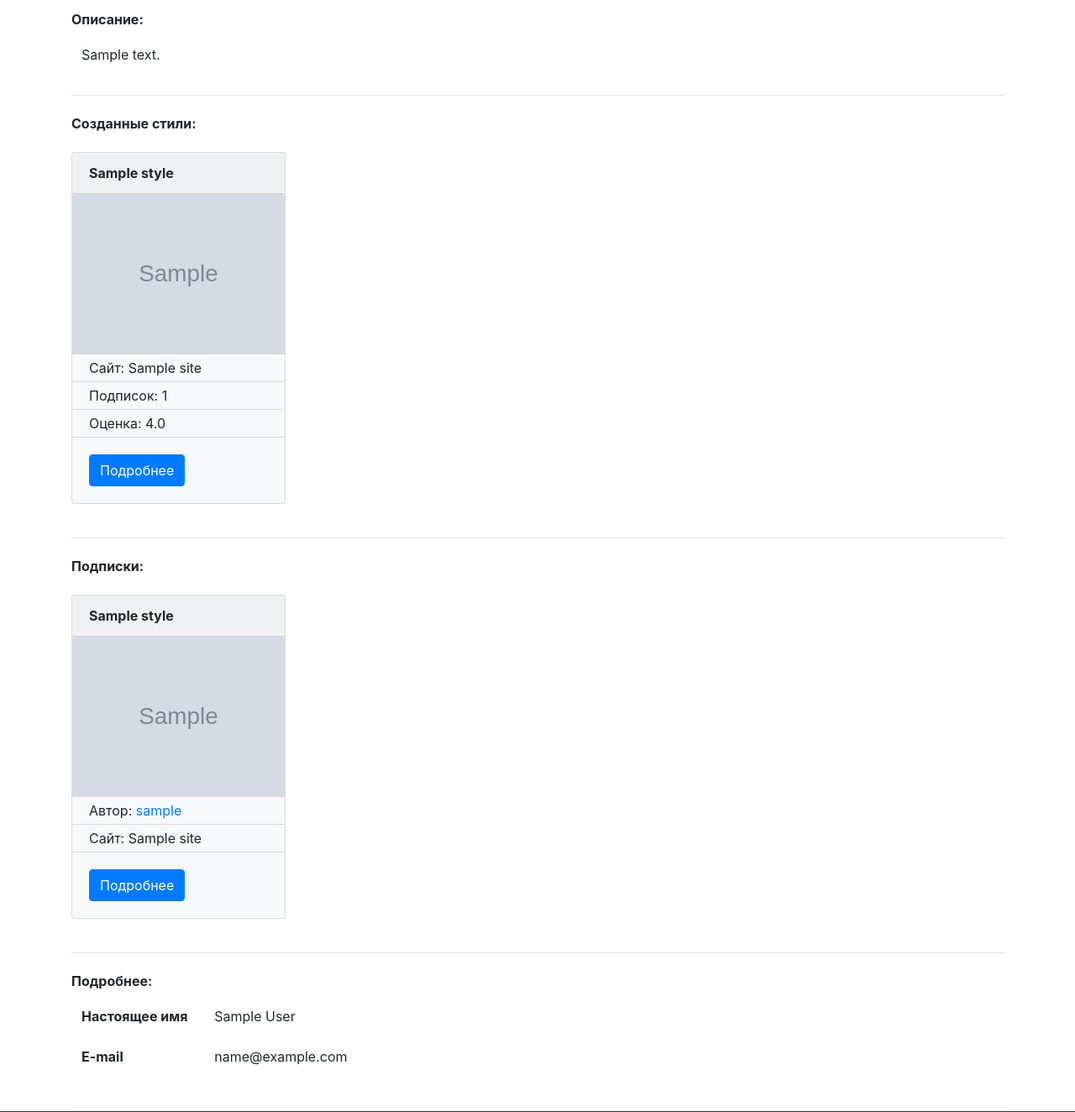
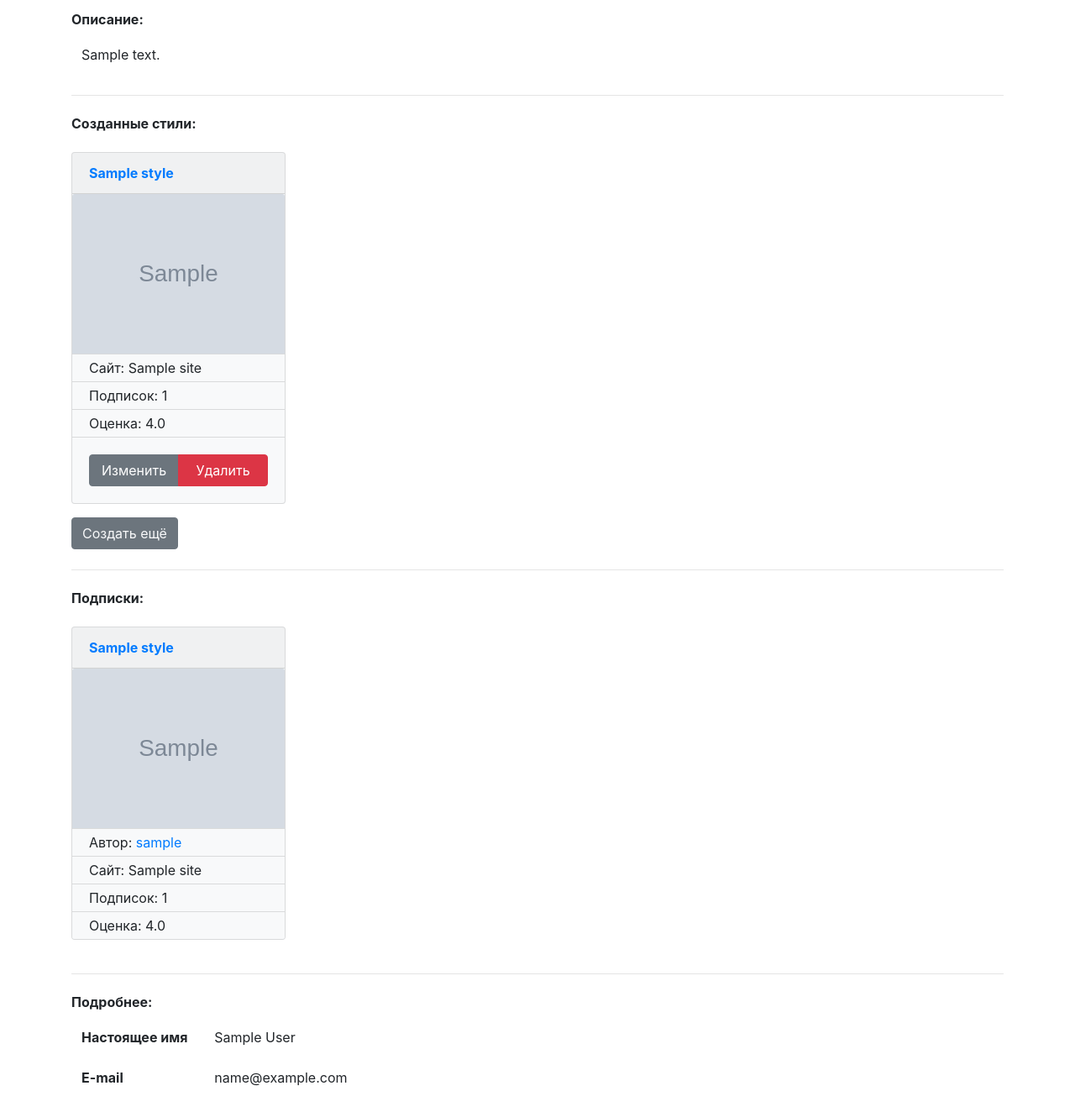
Before and after one commit to UselessNaughtyCat/restyle-catalog-django, a Django app: page /person/1 in a window 1280 px wide. Shown: the part 170-1494 px from the top of the page at 84% size. Run offline with Django 3.2, Linux system fonts and the light colour scheme; a user stored in the database is signed in; tables that the repository leaves empty hold one stand-in row (values such as "Sample post"); grey boxes marked "Sample" are stand-in pictures; some libraries are stand-ins or nearby versions.

Commit message:
Small fixes №4

```diff
--- a/mainapp/templates/person_info.html
+++ b/mainapp/templates/person_info.html
@@ -4,16 +4,16 @@
 {% endblock %}
 {% block main %}
 <div class="row">
-    <div class="col-12 col-sm-8 col-lg-8">
+    <div class="col-12 col-sm-9 col-lg-8">
         <h1 class="font-weight-bold">{{ curr_user.username }}{% if is_self_person %}<small class="text-muted"> (Это вы)</small>{% endif %}</h1>
     </div>
-    <div class="col-2 col-sm-4 col-lg-4 text-right">
+    <div class="col-2 col-sm-3 col-lg-4 text-right">
         {% if user.is_authenticated %}
             {% if not is_self_person %}
-            <button type="button" class="btn btn-outline-secondary btn-lg">Подписаться</button>
+            <button type="button" class="btn btn-outline-secondary">Подписаться</button>
             {% endif %}
         {% else %}
-            <div type="button" class="btn btn-outline-secondary btn-lg disabled">Войдите для подписки</div>
+            <div type="button" class="btn btn-outline-secondary disabled">Войдите для подписки</div>
         {% endif %}
     </div>
 </div>
@@ -24,39 +24,47 @@
 <h6 class="font-weight-bold">Созданные стили:</h6>
 <div class="row">
     {% for style in curr_user_works %}
-    <div class="col-sm-12 col-md-6 col-lg-4 col-xl-3 mt-3 mb-3">
+    <div class="col-9 col-sm-6 col-md-6 col-lg-4 col-xl-3 mt-3 mb-3">
         <div class="card bg-light">
-            <div class="card-header font-weight-bold">{{ style.name }}</div>
+            <a class="card-header font-weight-bold" href="{% url 'style-info' style.id %}">{{ style.name }}</a>
             <img class="card-img-top" src="{{ style.image.url }}" alt="Card image cap">
             <ul class="list-group list-group-flush">
                 <li class="list-group-item bg-light custom-list-group-item-small">Сайт: {{ style.site }}</li>
                 <li class="list-group-item bg-light custom-list-group-item-small">Подписок: {{ style.subscribed }}</li>
                 <li class="list-group-item bg-light custom-list-group-item-small">Оценка: {{ style.average_rating }}</li>
             </ul>
+            {% if is_self_person %}
             <div class="card-body">
-                <a href="{% url 'style-info' style.id %}" class="btn btn-primary">Подробнее</a>
+                <div class="btn-group btn-group-justified w-100">
+                    <a href="#" class="btn btn-secondary w-50">Изменить</a>
+                    <a href="#" class="btn btn-danger w-50">Удалить</a>
+                </div>
             </div>
+            {% endif %}
         </div>
     </div>
     {% endfor %}
 </div>
+{% if is_self_person %}
+<a class="btn btn-secondary text-light">Создать ещё</a>
+ {% endif %}
 <hr class="my-4">
 <h6 class="font-weight-bold">Подписки:</h6>
 <div class="row">
     {% for style in curr_user_subs %}
-    <div class="col-sm-12 col-md-6 col-lg-4 col-xl-3 mt-3 mb-3">
+    <div class="col-9 col-sm-6 col-md-6 col-lg-4 col-xl-3 mt-3 mb-3">
         <div class="card bg-light">
-            <div class="card-header font-weight-bold">{{ style.name }}</div>
+            <a class="card-header font-weight-bold" href="{% url 'style-info' style.id %}">{{ style.name }}</a>
             <img class="card-img-top" src="{{ style.image.url }}" alt="Card image cap">
             <ul class="list-group list-group-flush">
                 <li class="list-group-item bg-light custom-list-group-item-small">Автор: <a href="{% url 'person' style.creator.id %}">{{ style.creator }}</a></li>
                 <li class="list-group-item bg-light custom-list-group-item-small">Сайт: {{ style.site }}</li>
-                <!-- <li class="list-group-item bg-light custom-list-group-item-small">Подписок: {{ style.subscribed }}</li>
-                <li class="list-group-item bg-light custom-list-group-item-small">Оценка: {{ style.average_rating }}</li> -->
+                <li class="list-group-item bg-light custom-list-group-item-small">Подписок: {{ style.subscribed }}</li>
+                <li class="list-group-item bg-light custom-list-group-item-small">Оценка: {{ style.average_rating }}</li>
             </ul>
-            <div class="card-body">
-                <a href="{% url 'style-info' style.id %}" class="btn btn-primary">Подробнее</a>
-            </div>
+            <!-- <div class="card-body">
+                <a class="btn btn-primary">Подробнее</a>
+            </div> -->
         </div>
     </div>
     {% endfor %}
--- a/mainapp/views.py
+++ b/mainapp/views.py
@@ -41,18 +41,22 @@ class StyleListView(TemplateView):
 class StyleInfoView(TemplateView):
     template_name = "style_info.html"
     style = None
+    is_person_subscibed = False
     is_self_person = False
 
     def get(self, request, *args, **kwargs):
         self.style = Style.objects.get(id=self.kwargs["style_id"])
         if not request.user is None:
             self.is_self_person = request.user == self.style.creator
+            if self.style in request.user.person.subscriptions.all():
+                self.is_person_subscibed = True
         return super(StyleInfoView, self).get(request, *args, **kwargs)
 
     def get_context_data(self, **kwargs):
         context = super(StyleInfoView, self).get_context_data(**kwargs)
         context['style'] = self.style
         context['is_self_person'] = self.is_self_person
+        context['is_person_subscibed'] = self.is_person_subscibed
         return context
 
 class PersonInfoView(TemplateView):
```
Also changed, not shown: mainapp/templates/style_catalog.html (+4 -4 lines), mainapp/templates/style_info.html (+14 -3 lines).
